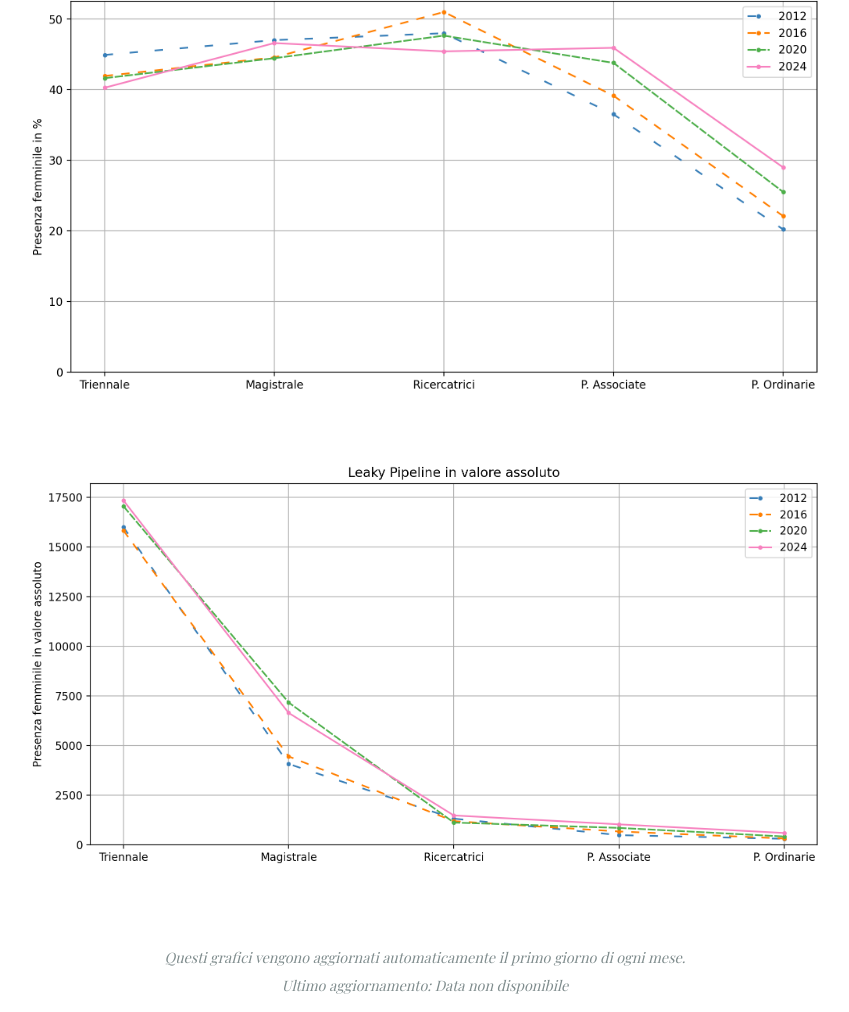
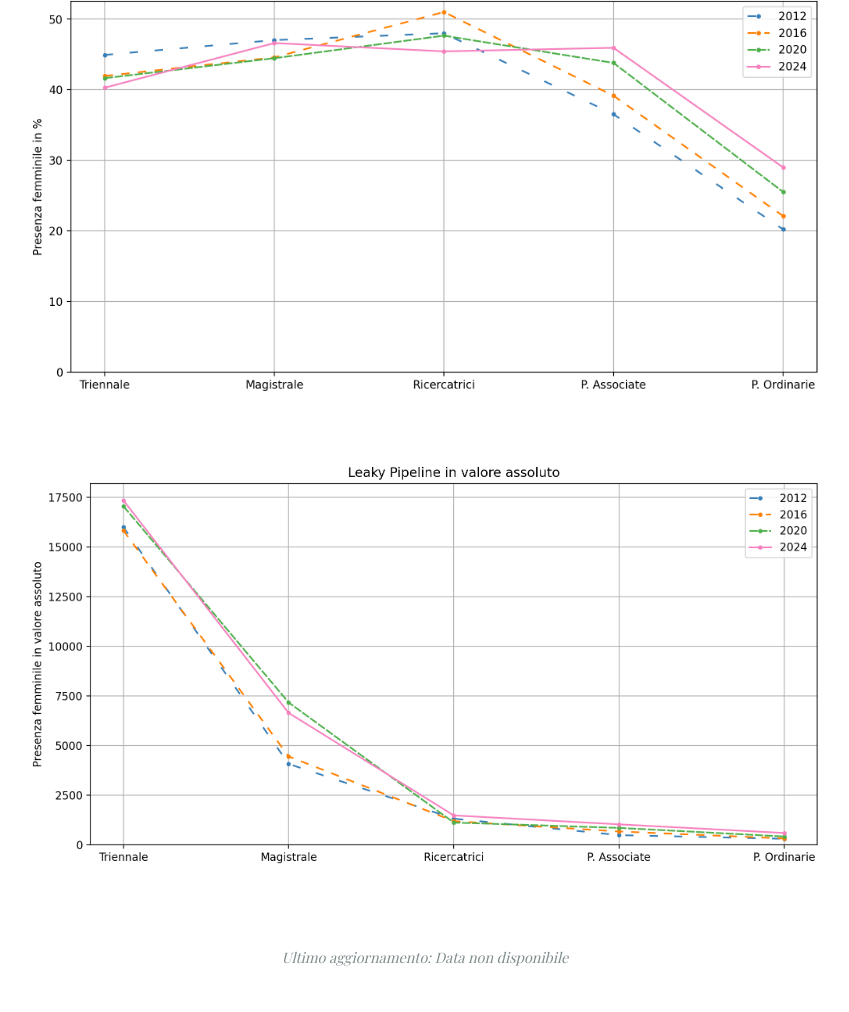
Before and after one commit to codicigluoni/Gender-Econ-Pipeline, a plain HTML site: page index.html in a window 1280 px wide. Shown: the part 190-1202 px from the top of the page, without its empty margins (215-1064 px from the left). After the commit the page ends 1174 px from the top, so only its background shows below. Drawn offline with nearby package versions, Linux system fonts and the light colour scheme; no server answers.

Commit message:
Update index.html
These graphs are no more automatically updated due to the fact that the project is concluded and github pages do not allow scheduled actions on non-active projects.

```diff
--- a/index.html
+++ b/index.html
@@ -94,7 +94,6 @@
         </div>
 
         <div class="update-info">
-            <p>Questi grafici vengono aggiornati automaticamente il primo giorno di ogni mese.</p>
             <p>Ultimo aggiornamento: <span id="lastUpdate">caricamento...</span></p>
         </div>
     </div>
```
